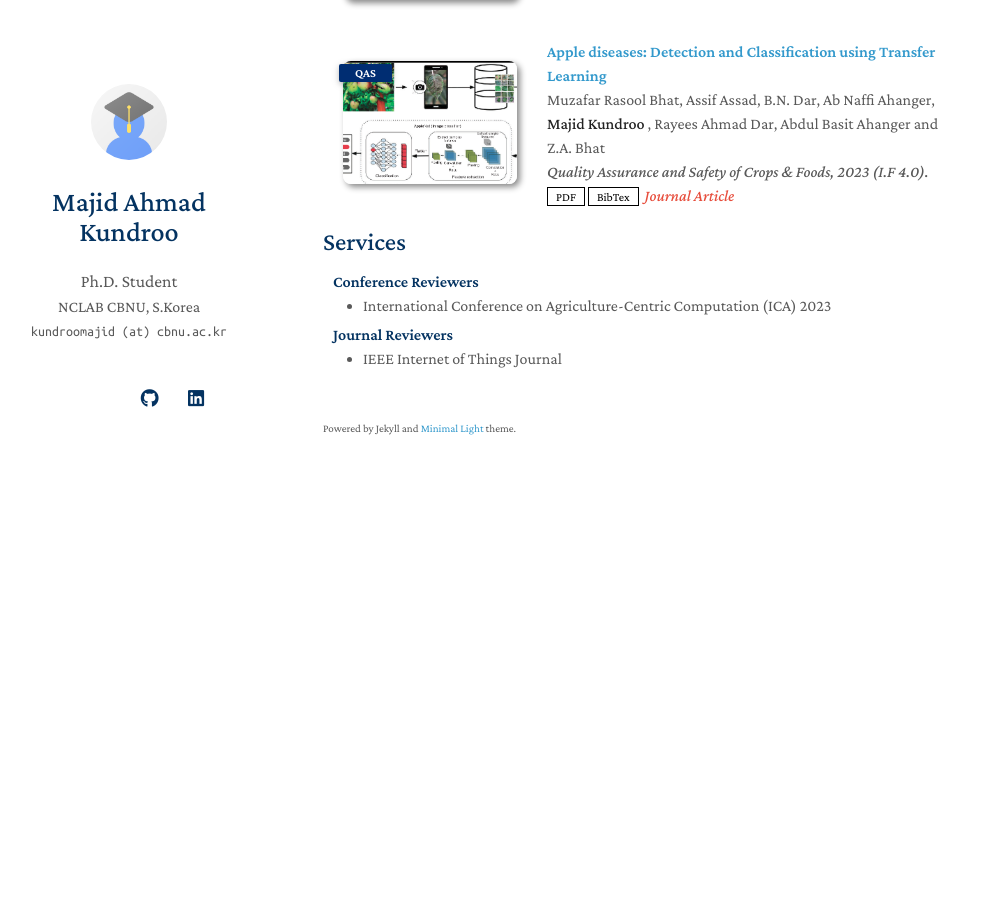
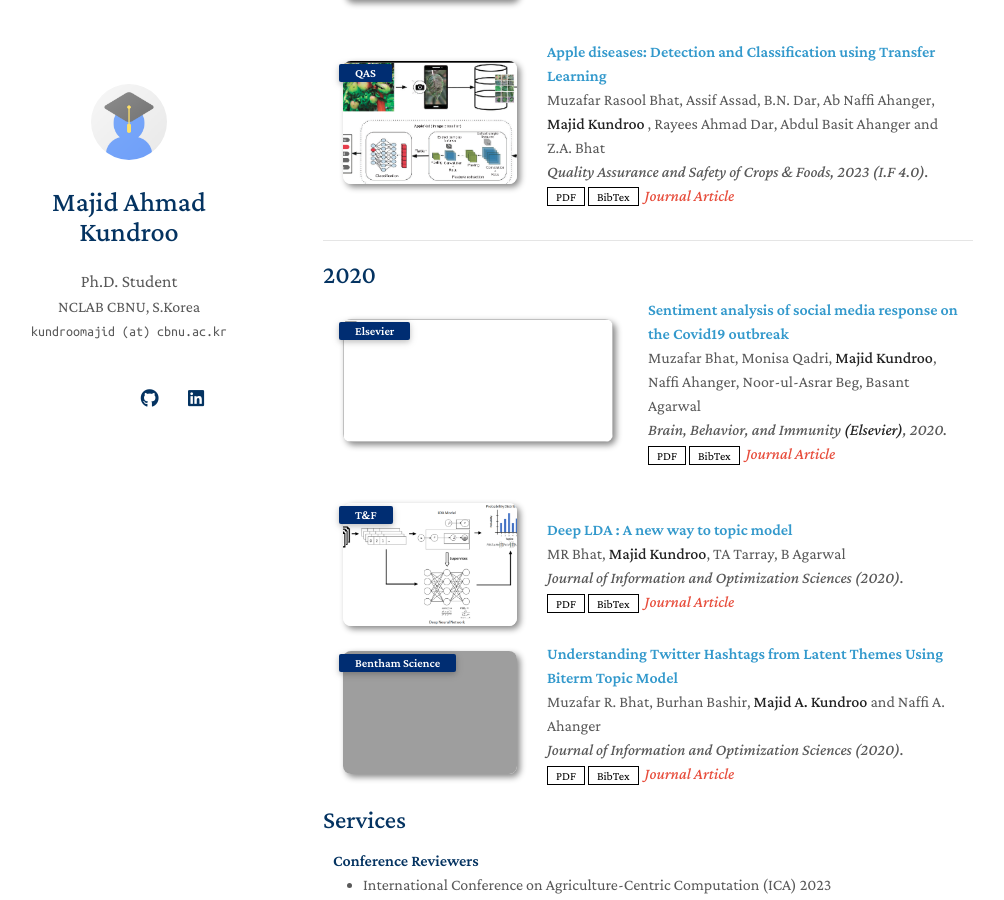
Before and after one commit to kundroomajid/kundroomajid.github.io, a Jekyll site: the page built from index.md, in a window 1280 px wide and 900 px high, scrolled down 1779 px. Shown: the whole window, without its empty margins (147-1151 px from the left). Built offline with Jekyll 4.4.1, drawn with Linux system fonts in a browser that asks for light colours; nearby versions of some CDN libraries; a style sheet for code colours, icons or effects is not loaded; our own code applies the rules of GitHub Pages for plain Markdown files; before the commit the page ends 2288 px from its top, so only the background shows below that; grey boxes are pictures that could not be loaded.

Commit message:
adds old papers of 2020

```diff
--- a/_includes/publications.md
+++ b/_includes/publications.md
@@ -143,6 +143,75 @@
   </div>
   </li>
 
+<br>
+<hr>
+<h2 id="year" style="margin: 20px 0px 10px;">2020</h2>
+<li>
+<div class="pub-row">
+
+  <div class="col-sm-3 abbr" style="position: relative;padding-right: 15px;padding-left: 15px;">
+    <img src="" class="teaser img-fluid z-depth-1">
+    <abbr class="badge">Elsevier</abbr>
+  </div>
+
+  <div class="col-sm-9" style="position: relative;padding-right: 15px;padding-left: 20px;">
+    <div class="title"><a href="https://doi.org/10.1016/j.bbi.2020.05.006">Sentiment analysis of social media response on the Covid19 outbreak</a></div>
+    <div class="author">Muzafar Bhat, Monisa Qadri, <strong>Majid Kundroo</strong>, Naffi Ahanger, Noor-ul-Asrar Beg, Basant Agarwal</div>
+    <div class="periodical"><em>Brain, Behavior, and Immunity <strong>(Elsevier)</strong>, 2020.</em></div>
+    <div class="links">
+      <a href="https://doi.org/10.1016/j.bbi.2020.05.0069" class="btn btn-sm z-depth-0" role="button" target="_blank" style="font-size:12px;">PDF</a>
+      <!-- <a href="#" class="btn btn-sm z-depth-0" role="button" target="_blank" style="font-size:12px;">Code</a> -->
+      <!-- <a href="https://class-il.mpi-inf.mpg.de/mnemonics/" class="btn btn-sm z-depth-0" role="button" target="_blank" style="font-size:12px;">Project Page</a> -->
+      <a href="./assets/bibtex/bhat2020.bib" class="btn btn-sm z-depth-0" role="button" target="_blank" style="font-size:12px;">BibTex</a>
+      <strong><i style="color:#e74d3c"> &nbsp;Journal Article</i></strong>
+    </div>
+  </div>
+</div>
+
+</li>
+<br>
+<li>
+  <div class="pub-row">
+    <div class="col-sm-3 abbr" style="position: relative;padding-right: 15px;padding-left: 15px;">
+      <img src="assets/img/deeplda.png" class="teaser img-fluid z-depth-1">
+      <abbr class="badge">T&F</abbr>
+    </div>
+    <div class="col-sm-9" style="position: relative;padding-right: 15px;padding-left: 20px;">
+      <div class="title"><a href="https://doi.org/10.1080/02522667.2019.1616911">Deep LDA : A new way to topic model</a></div>
+      <div class="author">MR Bhat, <strong>Majid Kundroo</strong>, TA Tarray, B Agarwal</div>
+      <div class="periodical"><em>Journal of Information and Optimization Sciences  (2020).</em></div>
+      <div class="links">
+        <a href="https://doi.org/10.1080/02522667.2019.1616911" class="btn btn-sm z-depth-0" role="button" target="_blank" style="font-size:12px;">PDF</a>
+        <!-- <a href="#" class="btn btn-sm z-depth-0" role="button" target="_blank" style="font-size:12px;">Code</a> -->
+        <!-- <a href="https://class-il.mpi-inf.mpg.de/mnemonics/" class="btn btn-sm z-depth-0" role="button" target="_blank" style="font-size:12px;">Project Page</a> -->
+        <a href="./assets/bibtex/deeplda_2020.bib" class="btn btn-sm z-depth-0" role="button" target="_blank" style="font-size:12px;">BibTex</a>
+        <strong><i style="color:#e74d3c"> &nbsp;Journal Article</i></strong>
+      </div>
+    </div>
+  </div>
+  </li>
+
+  <li>
+  <div class="pub-row">
+    <div class="col-sm-3 abbr" style="position: relative;padding-right: 15px;padding-left: 15px;">
+      <img src="assets/img/btm_overview.png" class="teaser img-fluid z-depth-1">
+      <abbr class="badge">Bentham Science</abbr>
+    </div>
+    <div class="col-sm-9" style="position: relative;padding-right: 15px;padding-left: 20px;">
+      <div class="title"><a href="https://doi.org/10.2174/1872212113666190328183517">Understanding Twitter Hashtags from Latent Themes Using Biterm Topic Model</a></div>
+      <div class="author">Muzafar R. Bhat, Burhan Bashir, <strong>Majid A. Kundroo</strong> and Naffi A. Ahanger</div>
+      <div class="periodical"><em>Journal of Information and Optimization Sciences  (2020).</em></div>
+      <div class="links">
+        <a href="https://doi.org/10.2174/1872212113666190328183517" class="btn btn-sm z-depth-0" role="button" target="_blank" style="font-size:12px;">PDF</a>
+        <!-- <a href="#" class="btn btn-sm z-depth-0" role="button" target="_blank" style="font-size:12px;">Code</a> -->
+        <!-- <a href="https://class-il.mpi-inf.mpg.de/mnemonics/" class="btn btn-sm z-depth-0" role="button" target="_blank" style="font-size:12px;">Project Page</a> -->
+        <a href="./assets/bibtex/btm.bib" class="btn btn-sm z-depth-0" role="button" target="_blank" style="font-size:12px;">BibTex</a>
+        <strong><i style="color:#e74d3c"> &nbsp;Journal Article</i></strong>
+      </div>
+    </div>
+  </div>
+  </li>
+
 </ol>
 
 </div>
```
Also changed, not shown: assets/bibtex/bhat2020.bib (added, +11 -0 lines), assets/bibtex/btm.bib (added, +22 -0 lines), assets/bibtex/deeplda_2020.bib (added, +28 -0 lines), assets/img/btm_overview.jpg (added), assets/img/deeplda.png (added).
